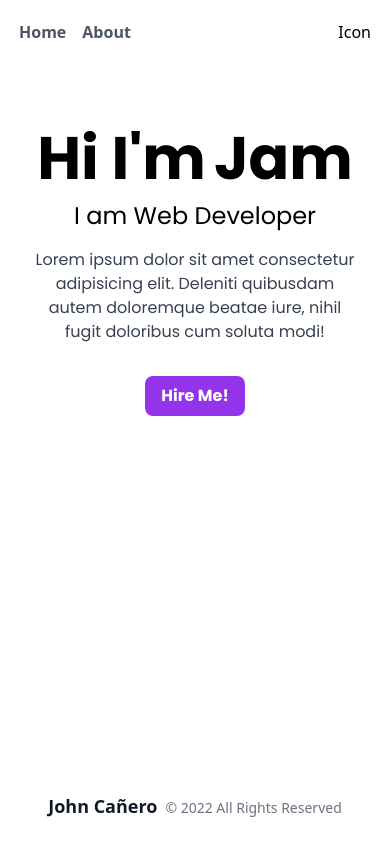
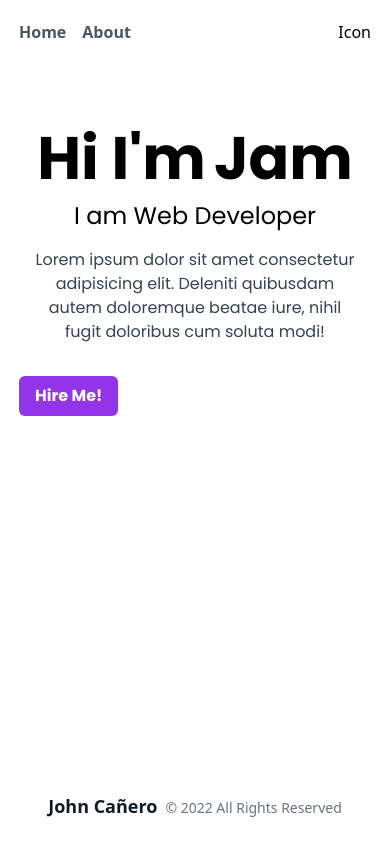
Before and after one commit to johncanero/johncanero-website, a Next.js app: page / in a window 390 px wide. Built offline with nearby package versions, Linux system fonts and the light colour scheme.

Commit message:
Add Button Component link Button to Hire Me

```diff
--- /dev/null
+++ b/components/Button.js
@@ -0,0 +1,14 @@
+import React from "react";
+
+const Button = ({ children, className, onClick }) => {
+  return (
+    <button
+      className={`p-2 rounded-md hover:ring-2 hover:ring-gray-300 ${className}`}
+      onClick={onClick}
+    >
+      {children}
+    </button>
+  );
+};
+
+export default Button;
--- a/sections/Header.tsx
+++ b/sections/Header.tsx
@@ -6,6 +6,7 @@ const Header = () => {
     { label: "Home", path: "/" },
     { label: "About", path: "/about" },
   ];
+
 
   return (
     <header className="h-16 flex items-center justify-between">
--- a/sections/Hero.tsx
+++ b/sections/Hero.tsx
@@ -1,6 +1,7 @@
 /* eslint-disable react/no-unescaped-entities */
 import React from "react";
 import Link from "next/link";
+import Button from "../components/Button";
 
 const Hero = () => {
   return (
@@ -16,10 +17,12 @@ const Hero = () => {
         quibusdam autem doloremque beatae iure, nihil fugit doloribus cum soluta
         modi!
       </p>
-      <Link href="https://www.linkedin.com/feed/" target="_blank"  rel="noopener noreferrer">
-        <button className=" flex sm:mx-auto md:mx-0 bg-purple-600 hover:bg-purple-700 text-white font-bold py-2 px-4 rounded-lg">
-          Hire Me!
-        </button>
+      <Link
+        href="https://www.linkedin.com/feed/"
+        target="_blank"
+        rel="noopener noreferrer"
+      >
+        <Button className="lex sm:mx-auto md:mx-0 bg-purple-600 hover:bg-purple-700 text-white font-bold py-2 px-4 rounded-lg" onClick={undefined}>Hire Me!</Button>
       </Link>
     </section>
   );
--- a/tsconfig.json
+++ b/tsconfig.json
@@ -23,7 +23,7 @@
     "next-env.d.ts",
     "**/*.ts",
     "**/*.tsx"
-  ],
+, "components/Button.js"  ],
   "exclude": [
     "node_modules"
   ]
```
